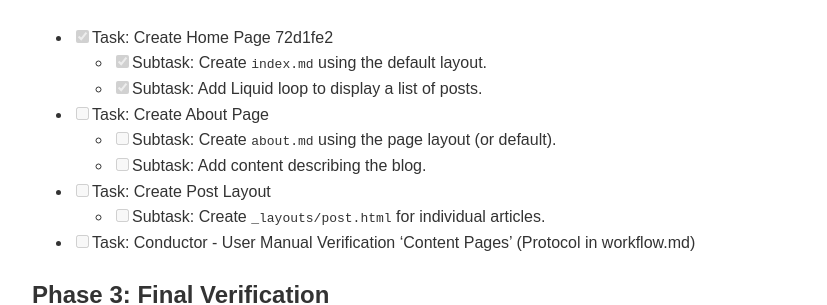
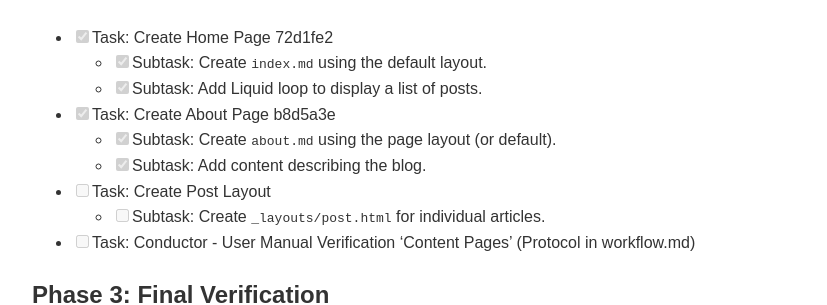
Before and after one commit to geraldagapov/blog, a Jekyll site: the page built from conductor/tracks/jekyll_blog_setup_20251225/plan.md, in a window 1280 px wide. Shown: the part 558-863 px from the top of the page, without its empty margins (208-1035 px from the left). Built offline with Jekyll 4.4.1, drawn with Linux system fonts in a browser that asks for light colours; our own code applies the rules of GitHub Pages for plain Markdown files; a file with an impossible date is left out.

Commit message:
conductor(plan): Mark task 'Create About Page' as complete

```diff
--- a/conductor/tracks/jekyll_blog_setup_20251225/plan.md
+++ b/conductor/tracks/jekyll_blog_setup_20251225/plan.md
@@ -16,9 +16,9 @@
 - [x] Task: Create Home Page 72d1fe2
     - [x] Subtask: Create `index.md` using the default layout.
     - [x] Subtask: Add Liquid loop to display a list of posts.
-- [ ] Task: Create About Page
-    - [ ] Subtask: Create `about.md` using the page layout (or default).
-    - [ ] Subtask: Add content describing the blog.
+- [x] Task: Create About Page b8d5a3e
+    - [x] Subtask: Create `about.md` using the page layout (or default).
+    - [x] Subtask: Add content describing the blog.
 - [ ] Task: Create Post Layout
     - [ ] Subtask: Create `_layouts/post.html` for individual articles.
 - [ ] Task: Conductor - User Manual Verification 'Content Pages' (Protocol in workflow.md)
```
